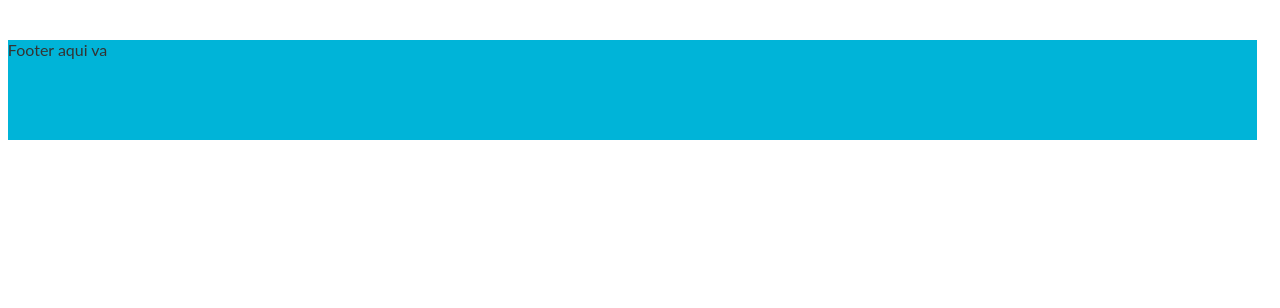
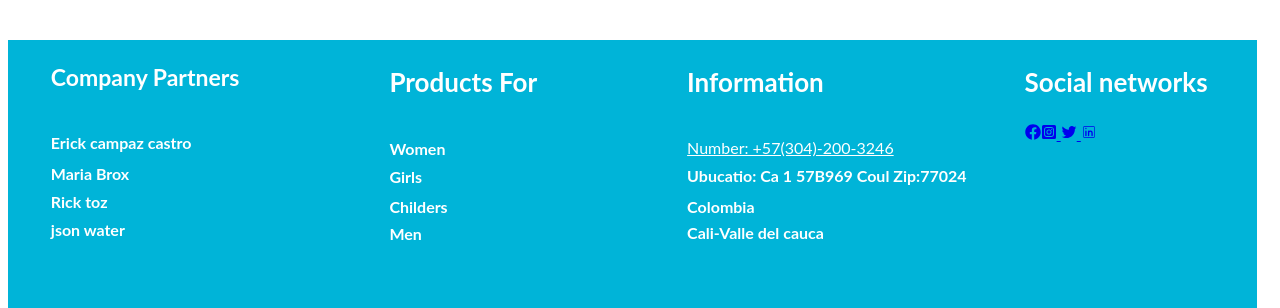
Before and after one commit to erick271997/EcomerceNew, a React (Create React App) app: page /detalleProducts/1 in a window 1280 px wide. Shown: the part 493-801 px from the top of the page. Built offline with nearby package versions, Linux system fonts and the light colour scheme; no server answers.

Commit message:
Agregando estilo

```diff
--- a/package.json
+++ b/package.json
@@ -9,8 +9,10 @@
     "axios": "^1.6.2",
     "react": "^18.2.0",
     "react-dom": "^18.2.0",
+    "react-icons": "^4.12.0",
     "react-router-dom": "^6.21.0",
     "react-scripts": "5.0.1",
+    "react-social-icons": "^6.7.0",
     "web-vitals": "^2.1.4"
   },
   "scripts": {
--- a/src/App.css
+++ b/src/App.css
@@ -96,14 +96,7 @@ link.Header-lik{
   margin-left: -93px
 }
 
-/* ****Footer**** */
-.Container-Footer{
-  background-color: #00b4d8;
-  height: 100px;
-  display: flex;
 
-  margin-left: -0.4cm;
-}
 /* products style */
 .container-items{
 
@@ -114,7 +107,7 @@ link.Header-lik{
   justify-content: center;
   padding: 65px;
   align-content: center;
-  background-color: aquamarine;
+  background-color: rgb(255, 255, 255);
 
 
 }
@@ -234,7 +227,7 @@ margin-left: 89.9px;
 }
 .price-usd{
   font-size: 19px;
-    position: fixed;
+    position: absolute;
     top: 10.5cm;
     margin-left: -495px;
 }
@@ -267,3 +260,78 @@ margin-left: 89.9px;
   background-color: #00b4d8;
   margin-left: 60px;
 }
+/* ****Footer**** */
+.Container-Footer{
+  background-color: #00b4d8;
+  height: auto;
+  display: flex;
+
+  margin-left: -0.4cm;
+}
+.div-Partnet{
+  margin-left: 43px;
+}
+.P-Partnet{
+color: #FFF;
+font-size: 23px;
+}
+.socios-h{
+  display: inline;
+  word-wrap: break-word;
+}
+.h1-Partnet{
+  color: #FFF;
+  top: 15px;
+  position: relative;
+  font-size: 16px;
+}
+.h2-Partnet{
+  color: #fff;
+  font-size: 16px;
+}
+.h3-Partnet{
+  color: #FFF;
+  top: -17px;
+  position: relative;
+  font-size: 16px;
+}
+.h4-Partnet{
+  color: #fff;
+  top: -35px;
+    position: relative;
+    font-size: 16px;
+}
+.Continer-Pro-footer{
+  margin-left: 150px;
+}
+.P-P-Footer{
+  color: #FFF;
+  font-size: 26px;
+}
+.Prod-footer-h1{
+  color: #FFF;
+  font-size: 16px;
+  top: 14px;
+    position: relative;
+}
+.Prod-footer-h2{
+  color: #FFF;
+  font-size: 16px;
+  position: relative;
+  top: -4px;
+}
+.Prod-footer-h3{
+  color: #FFF;
+  font-size: 16px;
+  top: -19px;
+  position: relative;
+}
+.Prod-footer-h4{
+  color: #FFF;
+  font-size: 16px;
+  top: -38px;
+  position: relative;
+}
+.Continer-footer-social{
+      margin-left: 58px;
+}
--- a/src/Componets/Footer.jsx
+++ b/src/Componets/Footer.jsx
@@ -1,11 +1,51 @@
 import React from 'react'
+import { Link } from 'react-router-dom'
+import { FaFacebook } from "react-icons/fa";
+import { FaInstagramSquare } from "react-icons/fa";
+import { IoLogoTwitter } from "react-icons/io";
+import { CiLinkedin } from "react-icons/ci";
+
 
 function Footer() {
   return (
     <div className='Container-Footer'>
-      Footer
-      aqui va
+
+     <div className='div-Partnet'>
+      <p className='P-Partnet'>Company Partners</p>
+      <div className='socios-h'>
+        <h5 className='h1-Partnet'> Erick campaz castro </h5>
+      <h5 className='h2-Partnet'> Maria Brox </h5>
+      <h5 className='h3-Partnet'> Rick toz </h5>
+      <h5 className='h4-Partnet'> json water </h5>
+      {/* © 2021 - Desarrollado por: */}
       </div>
+
+
+     </div>
+     <div className='Continer-Pro-footer'>
+      <p className='P-P-Footer'>Products For</p>
+     <h5 className='Prod-footer-h1'> Women </h5>
+      <h5 className='Prod-footer-h2'> Girls </h5>
+      <h5 className='Prod-footer-h3'> Childers </h5>
+      <h5 className='Prod-footer-h4'> Men </h5>
+     </div>
+     <div className='Continer-Pro-footer'>
+      <p className='P-P-Footer'>Information</p>
+     <a href='' className='Prod-footer-h1'> Number: +57(304)-200-3246 </a>
+      <h5 className='Prod-footer-h2'> Ubucatio: Ca 1 57B969 Coul Zip:77024 </h5>
+      <h5 className='Prod-footer-h3'> Colombia </h5>
+      <h5 className='Prod-footer-h4'> Cali-Valle del cauca  </h5>
+     </div>
+     <div className='Continer-footer-social'>
+      <p className='P-P-Footer'>Social networks</p>
+     <Link to='https://www.facebook.com/erick.campaz/' className=''><FaFacebook/></Link>
+      <Link to='https://www.facebook.com/erick.campaz/'className=''><FaInstagramSquare/> </Link>
+      <Link to='https://www.facebook.com/erick.campaz/'className=''><IoLogoTwitter/> </Link>
+      <Link to='https://www.facebook.com/erick.campaz/'className=''><CiLinkedin/> </Link>
+
+     </div>
+      </div>
+
   )
 }
 
--- a/src/Pages/DetalleProducts.js
+++ b/src/Pages/DetalleProducts.js
@@ -59,7 +59,7 @@ function DetailProducts() {
       <h2 className='price-usd'>USD</h2>
       <button className='btn-DetP' onClick={handleAddToCart}>Add to Cart</button>
     </div>
-      <Footer className='Footer-DetalleP'/>
+      <Footer/>
     </>
  );
 }
```
Also changed, not shown: 1 other file (tests, documents, lock files or other folders).
